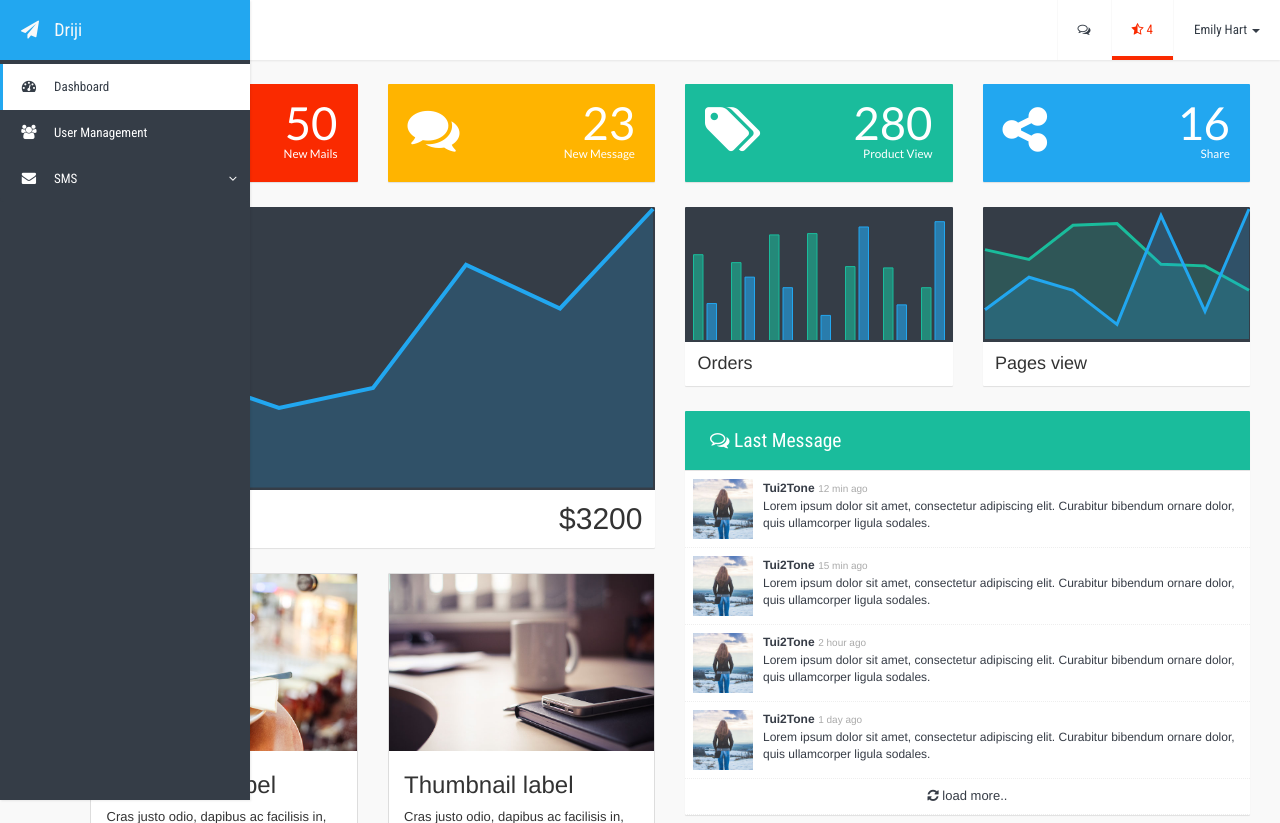
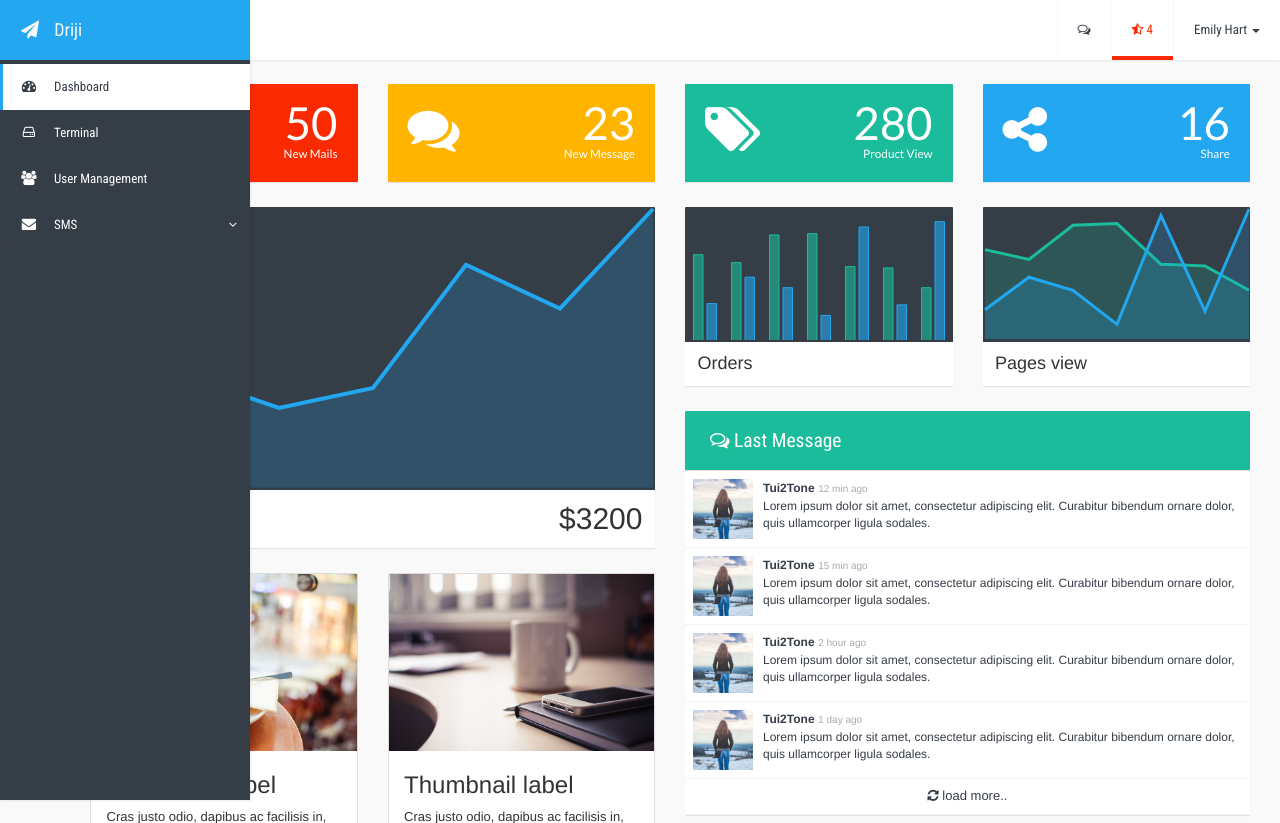
Before and after one commit to fananimi/driji, a Django app: page / in a window 1280 px wide. Shown: the top 823 px of the page. Run offline with Django 3.2, Linux system fonts and the light colour scheme; some libraries are stand-ins or nearby versions.

Commit message:
add terminal menu

```diff
--- a/driji/templates/base.html
+++ b/driji/templates/base.html
@@ -108,19 +108,20 @@
                     <span class="icon fa fa-tachometer"></span><span class="title">Dashboard</span>
                   </a>
                 </li>
+                <li {% if request.path == '/terminal/' %}class="active"{% endif %}>
+                  <a href="{% url 'terminal' %}">
+                    <span class="icon fa fa-hdd-o"></span><span class="title">Terminal</span>
+                  </a>
+                </li>
                 <li {% if request.path == '/user/' %}class="active"{% endif %}>
                   <a href="{% url 'user' %}">
                     <span class="icon fa fa-users"></span><span class="title">User Management</span>
                   </a>
                 </li>
-                <!-- Dropdown-->
-
-                <!-- Dropdown-->
                 <li class="panel panel-default dropdown">
                   <a data-toggle="collapse" href="#dropdown-icon">
                     <span class="icon fa fa-envelope"></span><span class="title">SMS</span>
                   </a>
-                  <!-- Dropdown level 1 -->
                   <div id="dropdown-icon" class="panel-collapse collapse">
                     <div class="panel-body">
                       <ul class="nav navbar-nav">
--- a/driji/urls.py
+++ b/driji/urls.py
@@ -8,5 +8,6 @@ urlpatterns = [
     url(r'^zkcluster/', include('zkcluster.urls', namespace='zkcluster')),
     url(r'^$', views.index, name='index'),
     url(r'^login/$', views.login_view),
+    url(r'^terminal/$', views.user, name='terminal'),
     url(r'^user/$', views.user, name='user')
 ]
```
